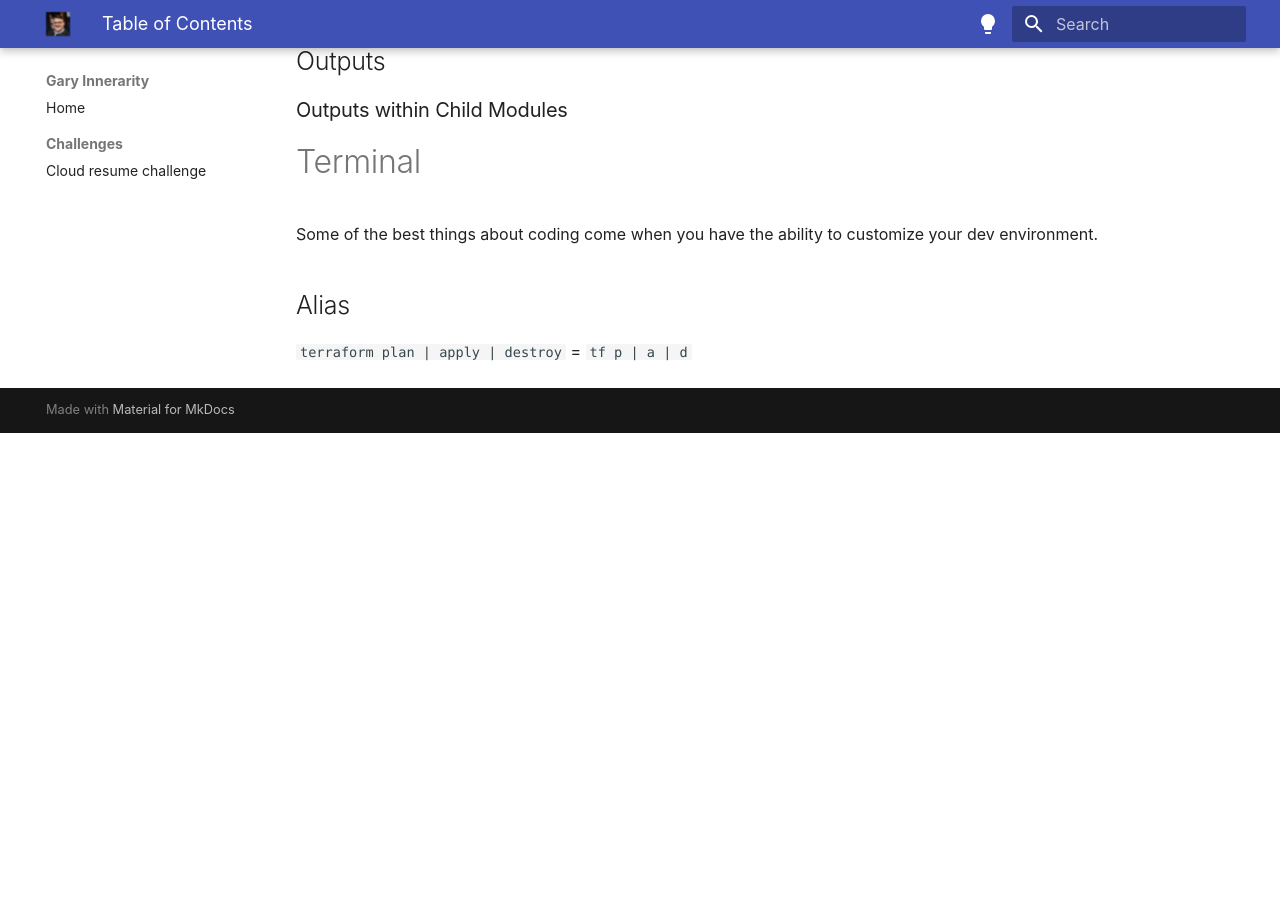
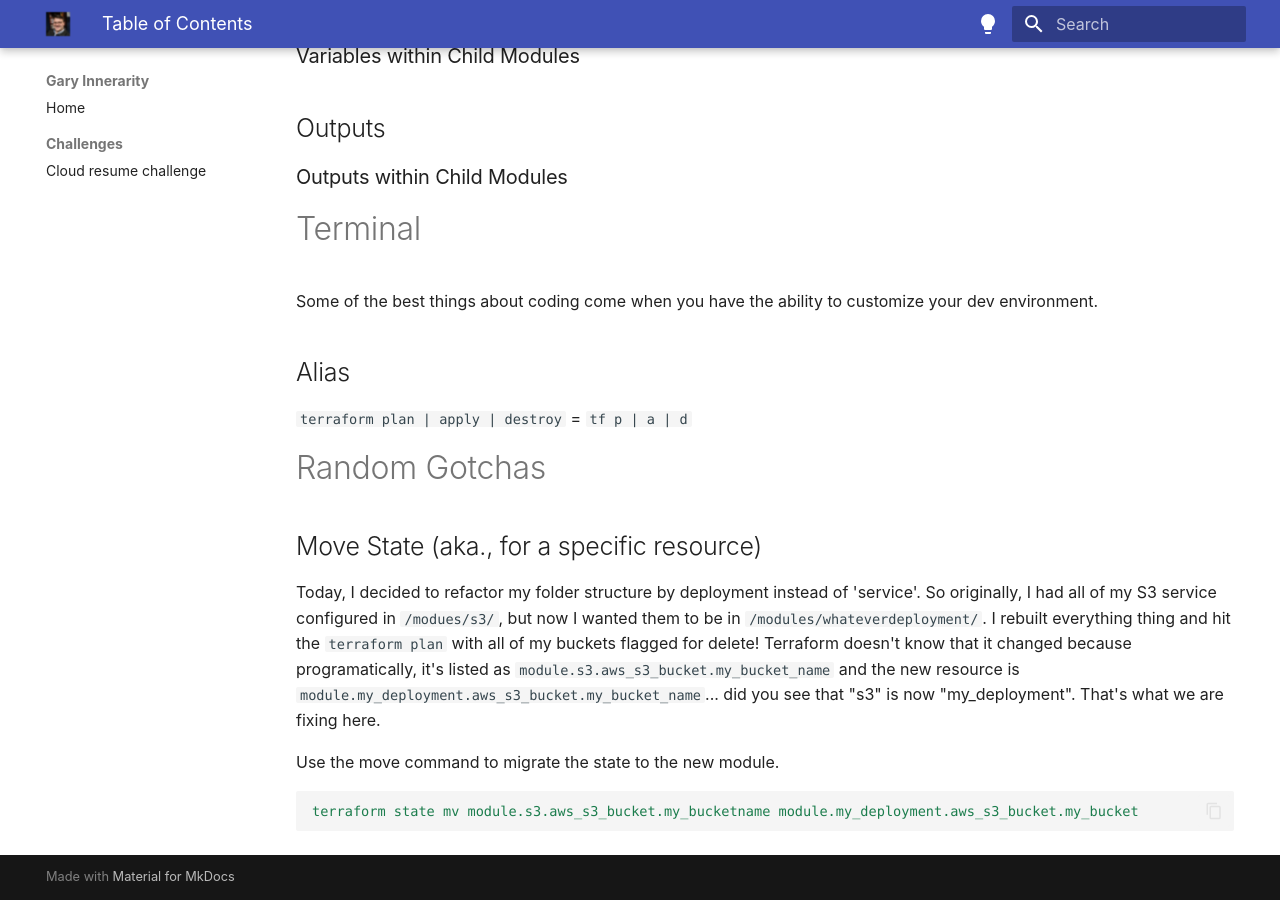
Before and after one commit to ospf2fullstack/garyinnerarity.com, an MkDocs documentation site: the page built from docs/terraform/main(tf).md, in a window 1280 px wide and 900 px high, scrolled down 988 px. Built offline with MkDocs 1.6.1 and Material for MkDocs 9.7.7, drawn with Linux system fonts in a browser that asks for light colours; before the commit the page ends 1421 px from its top, so only the background shows below that; some of the changed text lies outside the part shown.

Commit message:
Update main(tf).md

````diff
--- a/docs/terraform/main(tf).md
+++ b/docs/terraform/main(tf).md
@@ -9,6 +9,8 @@
     - [Outputs within Child Modules](#outputs-within-child-modules)
 - [Terminal](#terminal)
   - [Alias](#alias)
+- [Random Gotchas](#random-gotchas)
+  - [Move State (aka., for a specific resource)](#move-state-aka-for-a-specific-resource)
 
 
 # Terraform
@@ -34,3 +36,14 @@ Some of the best things about coding come when you have the ability to customize
 
 ## Alias
 `terraform plan | apply | destroy` = `tf p | a | d`
+
+# Random Gotchas
+## Move State (aka., for a specific resource)
+Today, I decided to refactor my folder structure by deployment instead of 'service'. So originally, I had all of my S3 service configured in `/modues/s3/`, but now I wanted them to be in `/modules/whateverdeployment/`. I rebuilt everything thing and hit the `terraform plan` with all of my buckets flagged for delete!
+Terraform doesn't know that it changed because programatically, it's listed as `module.s3.aws_s3_bucket.my_bucket_name` and the new resource is `module.my_deployment.aws_s3_bucket.my_bucket_name`... did you see that "s3" is now "my_deployment". That's what we are fixing here.
+
+Use the move command to migrate the state to the new module.
+
+```YAML
+terraform state mv module.s3.aws_s3_bucket.my_bucketname module.my_deployment.aws_s3_bucket.my_bucket
+```
````
